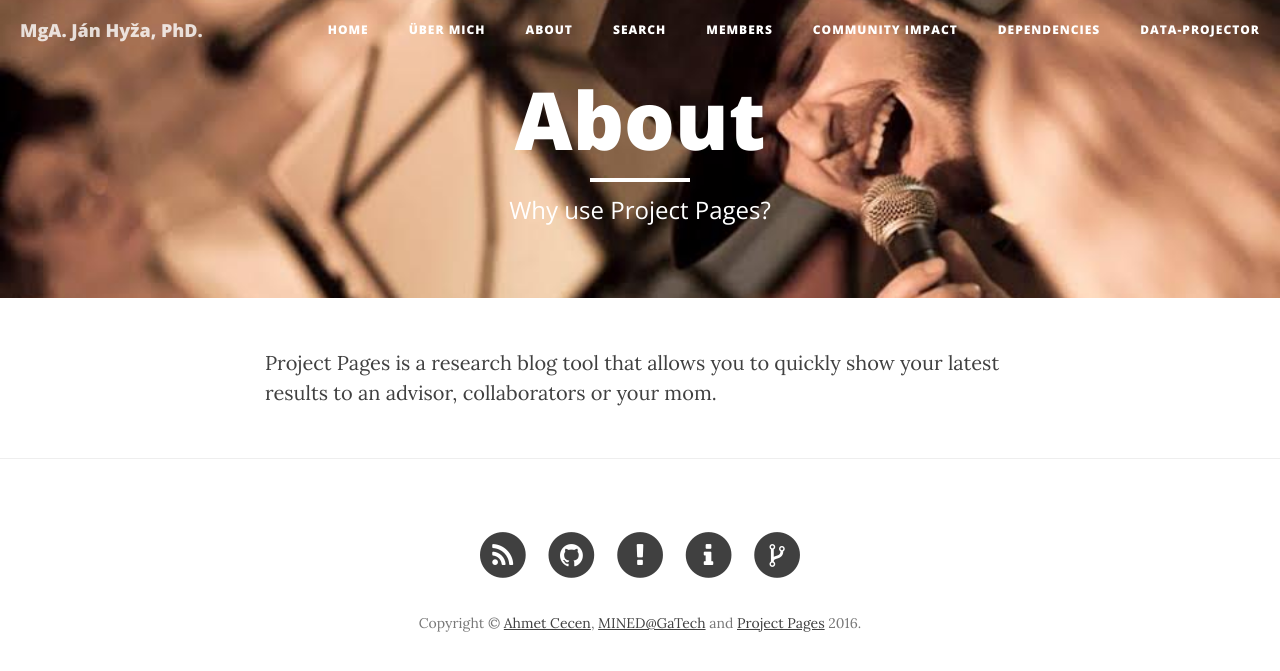
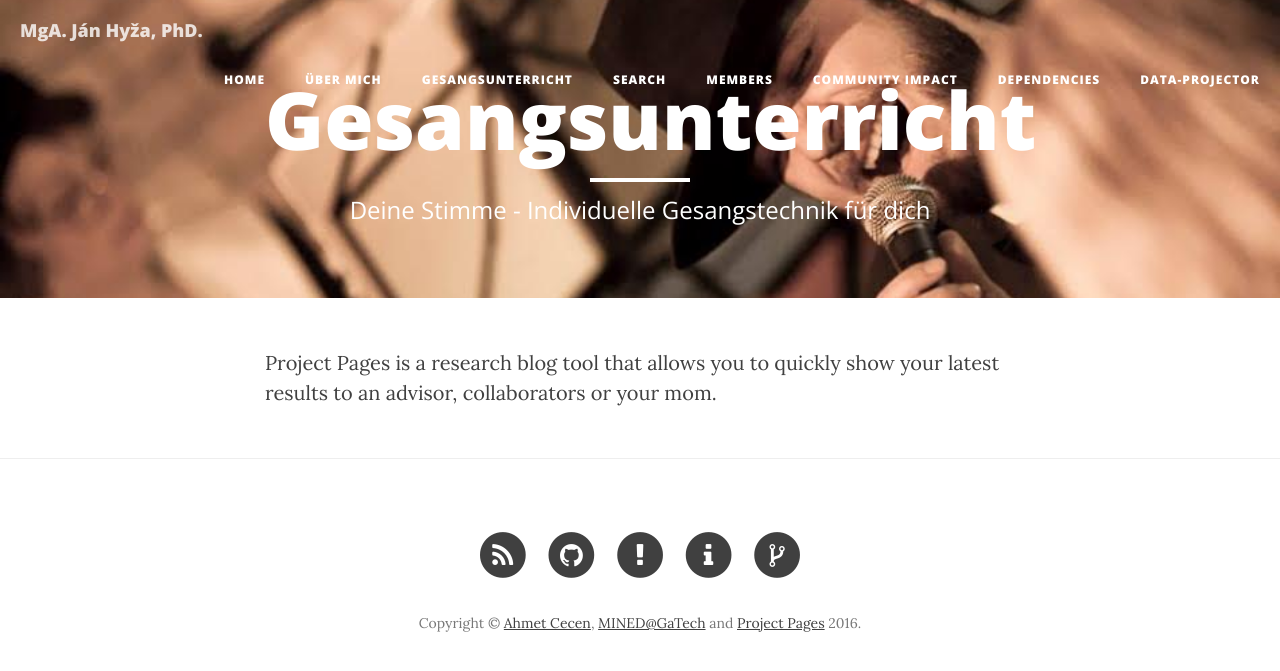
Before and after one commit to janhyza/gesangscoaching.at, a Jekyll site: the page built from about.md, in a window 1280 px wide. Shown: the top 671 px of the page. Built offline with Jekyll 4.4.1, drawn with Linux system fonts in a browser that asks for light colours; nearby versions of some CDN libraries.

Commit message:
title update

```diff
--- a/about.md
+++ b/about.md
@@ -1,7 +1,7 @@
 ---
 layout: page
-title: "About"
-description: "Why use Project Pages?"
+title: "Gesangsunterricht"
+description: "Deine Stimme - Individuelle Gesangstechnik für dich"
 header-img: "img/home-bg.jpg"
 ---
 
```
